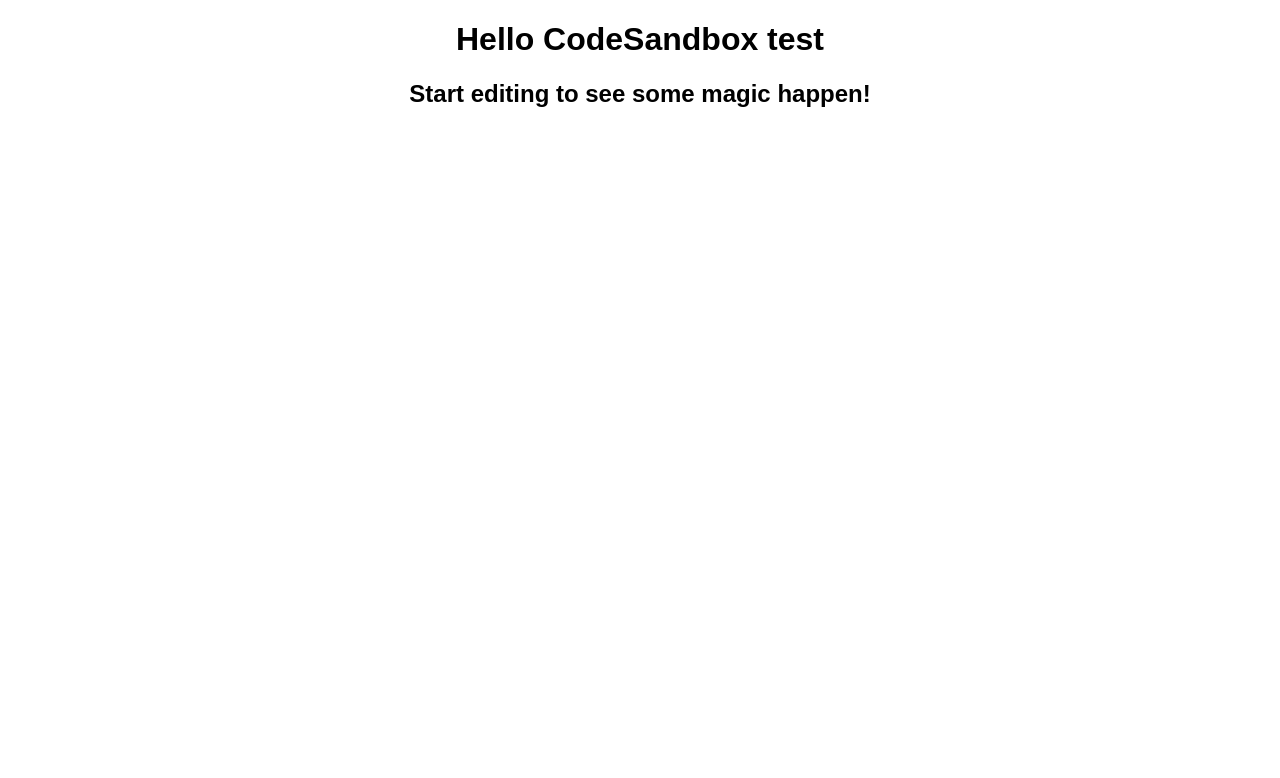
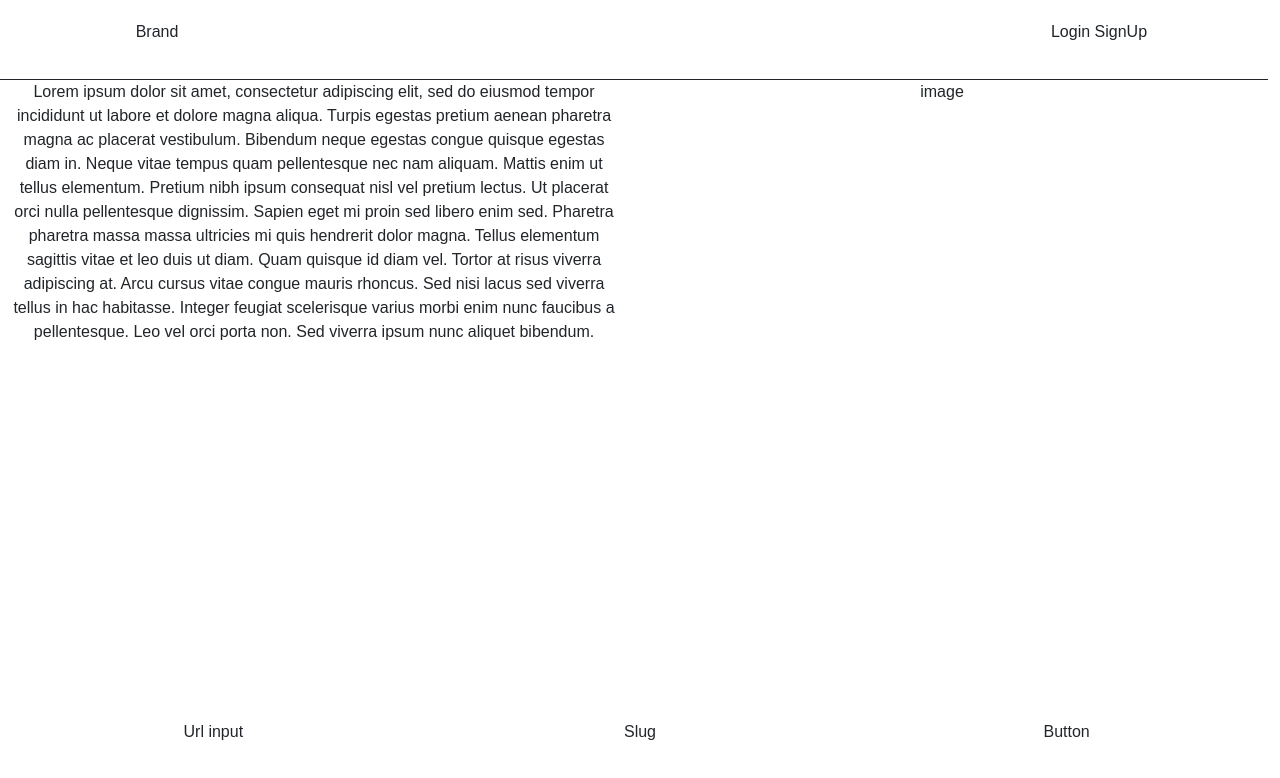
Before and after one commit to jraynovic/apollo-client, a React (Create React App) app: page / in a window 1280 px wide. Shown: the top 778 px of the page. Built offline with nearby package versions, Linux system fonts and the light colour scheme.

Commit message:
build: file and component structure

```diff
--- a/package.json
+++ b/package.json
@@ -9,10 +9,12 @@
   "main": "src/index.js",
   "dependencies": {
     "@apollo/client": "3.1.1",
+    "bootstrap": "5.1.3",
     "graphql": "16.3.0",
     "react": "17.0.2",
     "react-dom": "17.0.2",
-    "react-scripts": "4.0.0"
+    "react-scripts": "4.0.0",
+    "reactstrap": "9.0.1"
   },
   "devDependencies": {
     "@babel/runtime": "7.13.8",
--- a/src/App.js
+++ b/src/App.js
@@ -9,6 +9,8 @@ import {
   from
 } from "@apollo/client";
 import { onError } from "@apollo/client/link/error";
+import { Container } from "reactstrap";
+import Main from "./components/Main.js";
 
 const errorLink = onError(({ graphqlErrors, networkError }) => {
   if (graphqlErrors) {
@@ -32,8 +34,9 @@ export default function App() {
   return (
     <div className="App">
       <ApolloProvider client={client}>
-        <h1>Hello CodeSandbox test</h1>
-        <h2>Start editing to see some magic happen!</h2>
+        <Container fluid>
+          <Main />
+        </Container>
       </ApolloProvider>
     </div>
   );
--- /dev/null
+++ b/src/components/BodyComponent.js
@@ -0,0 +1,18 @@
+import React from "react";
+import { Row, Col } from "reactstrap";
+
+const BodyComponent = () => {
+  const text = `Lorem ipsum dolor sit amet, consectetur adipiscing elit, sed do eiusmod tempor incididunt ut labore et dolore magna aliqua. Turpis egestas pretium aenean pharetra magna ac placerat vestibulum. Bibendum neque egestas congue quisque egestas diam in. Neque vitae tempus quam pellentesque nec nam aliquam. Mattis enim ut tellus elementum. Pretium nibh ipsum consequat nisl vel pretium lectus. Ut placerat orci nulla pellentesque dignissim. Sapien eget mi proin sed libero enim sed. Pharetra pharetra massa massa ultricies mi quis hendrerit dolor magna. Tellus elementum sagittis vitae et leo duis ut diam. Quam quisque id diam vel. Tortor at risus viverra adipiscing at. Arcu cursus vitae congue mauris rhoncus. Sed nisi lacus sed viverra tellus in hac habitasse. Integer feugiat scelerisque varius morbi enim nunc faucibus a pellentesque. Leo vel orci porta non. Sed viverra ipsum nunc aliquet bibendum.`;
+  return (
+    <Row>
+      <Col xs={12} lg={6}>
+        {text}
+      </Col>
+      <Col xs={12} lg={6}>
+        image
+      </Col>
+    </Row>
+  );
+};
+
+export default BodyComponent;
--- /dev/null
+++ b/src/components/InputComponent.js
@@ -0,0 +1,20 @@
+import React from "react";
+import { Row, Col } from "reactstrap";
+const InputComponent = () => {
+  return (
+    <>
+      <Col xs={12} md={4}>
+        Url input
+      </Col>
+      <Col xs={12} md={4}>
+        {" "}
+        Slug
+      </Col>
+      <Col xs={12} md={4}>
+        Button
+      </Col>
+    </>
+  );
+};
+
+export default InputComponent;
--- /dev/null
+++ b/src/components/Main.js
@@ -0,0 +1,23 @@
+import React from "react";
+import NavComponent from "./NavComonent";
+import BodyComponent from "./BodyComponent";
+import InputComponent from "./InputComponent";
+import { Row } from "reactstrap";
+
+const Main = () => {
+  return (
+    <div>
+      <Row style={{ height: "10vh" }}>
+        <NavComponent />
+      </Row>
+      <Row style={{ height: "80vh" }}>
+        <BodyComponent />
+      </Row>
+      <Row style={{ height: "10vh" }}>
+        <InputComponent />
+      </Row>
+    </div>
+  );
+};
+
+export default Main;
--- /dev/null
+++ b/src/components/NavComonent.js
@@ -0,0 +1,21 @@
+import React from "react";
+import { Row, Col, Container } from "reactstrap";
+const NavComponent = () => {
+  return (
+    <>
+      <Row
+        style={{ borderBottom: "1px solid", paddingBottom: 20, paddingTop: 20 }}
+      >
+        <Col xs={5} md={3}>
+          Brand
+        </Col>
+        <Col xs={2} md={6}></Col>
+        <Col xs={5} md={3}>
+          Login SignUp
+        </Col>
+      </Row>
+    </>
+  );
+};
+
+export default NavComponent;
--- a/src/index.js
+++ b/src/index.js
@@ -1,5 +1,6 @@
 import { StrictMode } from "react";
 import ReactDOM from "react-dom";
+import "bootstrap/dist/css/bootstrap.min.css";
 
 import App from "./App";
 
```
